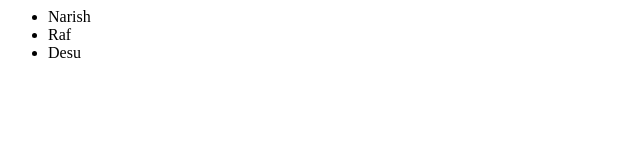
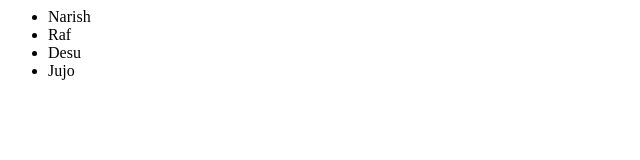
Before and after one commit to naryshaaa/Git-Test-101, a plain HTML site: page index.html in a window 1280 px wide. Shown: the full height of the page, 0-640 px from the left. Drawn offline with Linux system fonts and the light colour scheme.

Commit message:
added jujo

```diff
--- a/index.html
+++ b/index.html
@@ -5,6 +5,7 @@
 		<li>Narish</li>
 		<li>Raf</li>
 		<li>Desu</li>
+		<li>Jujo</li>
 	</ul>
 </body>
 </html>
```
